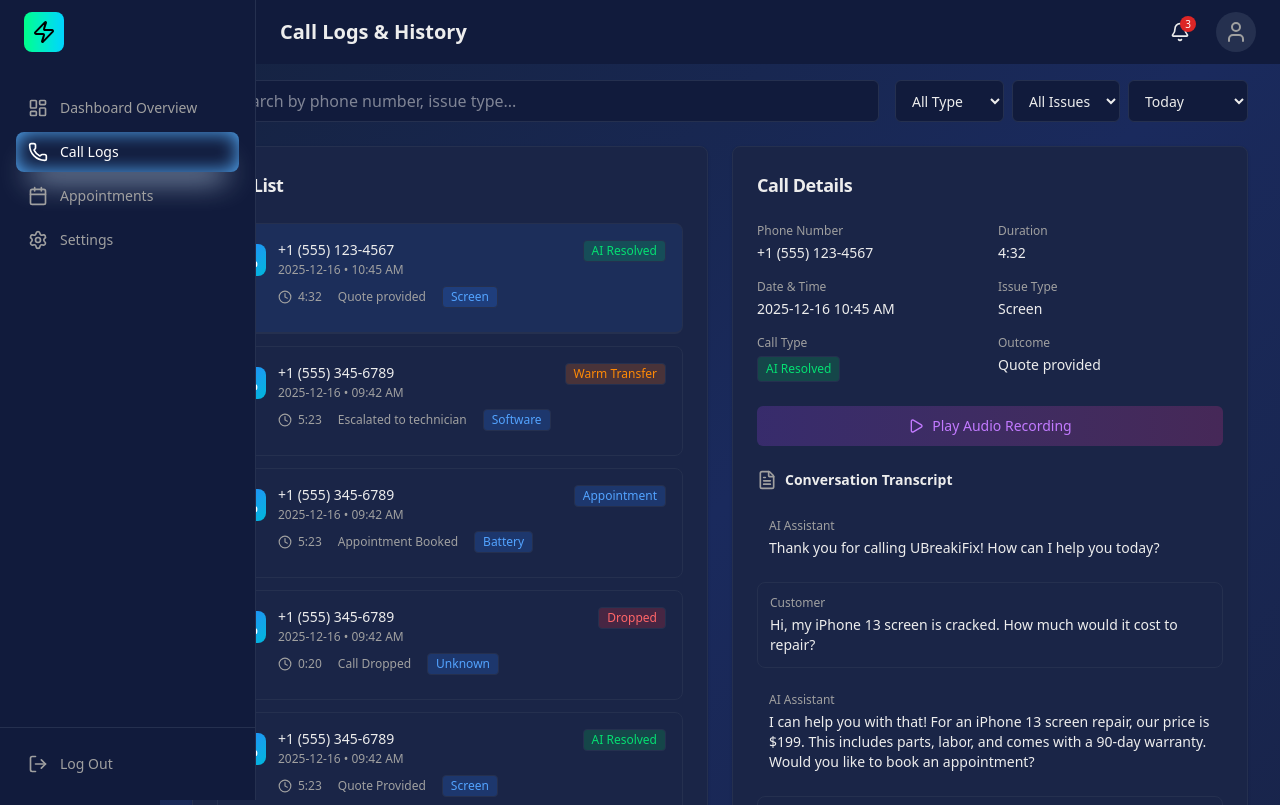
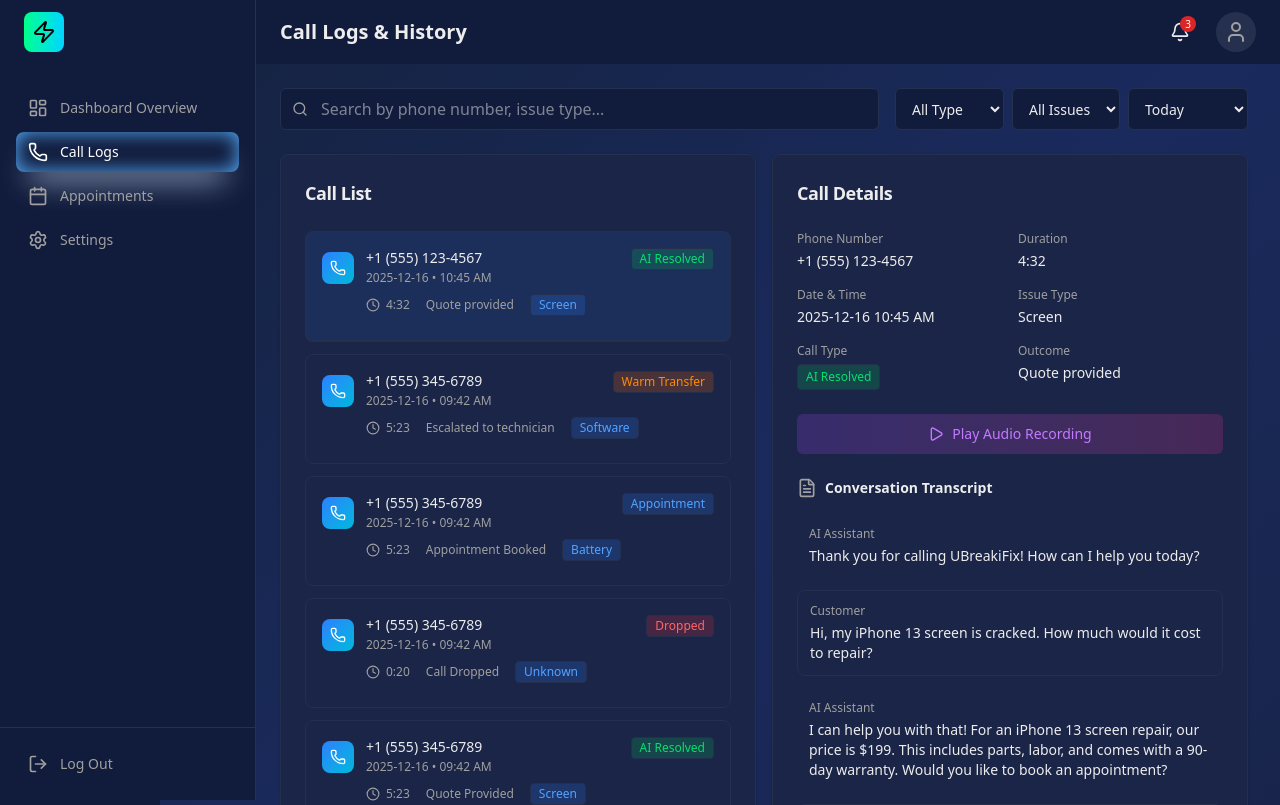
Before and after one commit to tushu003/dashboard-bd, a Next.js app: page /call-logs in a window 1280 px wide. Shown: the top 805 px of the page. Built offline with nearby package versions, Linux system fonts and the light colour scheme.

Commit message:
updatede

```diff
--- a/app/(dashboard)/appointments/page.tsx
+++ b/app/(dashboard)/appointments/page.tsx
@@ -50,8 +50,8 @@ export default function AppointmentsPage() {
     <div className="flex min-h-screen flex-col overflow-x-hidden w-full">
       <Navbar title="Appointments" onMenuClick={open} />
 
-      <div className="flex-1 overflow-y-auto overflow-x-hidden w-full pt-20 p-3 sm:p-4 md:p-6 lg:p-8">
-        <div className="mx-auto w-full max-w-7xl min-w-0 space-y-4 sm:space-y-5 md:space-y-6">
+      <div className="flex-1 lg:mt-2 overflow-y-auto overflow-x-hidden w-full pt-20 p-3 sm:p-4 md:p-6 lg:p-8">
+        <div className="mx-auto lg:ml-22 max-w-8xl min-w-0 space-y-4 sm:space-y-5 md:space-y-6">
           {/* Summary Cards */}
           <div className="min-w-0 w-full">
             <SummaryCards />
--- a/app/(dashboard)/call-logs/page.tsx
+++ b/app/(dashboard)/call-logs/page.tsx
@@ -104,13 +104,13 @@ export default function CallLogsPage() {
     <div className="flex min-h-screen flex-col">
       <Navbar title="Call Logs & History" onMenuClick={open} />
 
-      <div className="flex-1 overflow-hidden pt-20 p-4 md:p-6 lg:p-8">
-        <div className="mx-auto max-w-7xl h-full flex flex-col">
+      <div className="flex-1 mt-2 overflow-hidden pt-20 p-4 md:p-6 lg:p-8">
+        <div className="mx-auto lg:ml-22 max-w-8xl h-full flex flex-col">
           {/* Search and Filters */}
           <SearchFilters searchQuery={searchQuery} onSearchChange={setSearchQuery} />
 
           {/* Main Content */}
-          <div className="flex-1 grid grid-cols-1 lg:grid-cols-2 gap-6 min-h-0">
+          <div className="flex-1 grid grid-cols-1 lg:grid-cols-2 gap-4 min-h-0">
             {/* Call List */}
             <div className="min-h-0 flex flex-col">
               <CallList
--- a/app/(dashboard)/page.tsx
+++ b/app/(dashboard)/page.tsx
@@ -14,8 +14,8 @@ export default function DashboardPage() {
     <div className="flex min-h-screen flex-col">
       <Navbar title="Dashboard Overview" onMenuClick={open} />
 
-      <div className="flex-1 overflow-y-auto pt-20 p-4 md:p-6 lg:p-8">
-        <div className="mx-auto max-w-7xl space-y-6">
+      <div className="flex-1 mt-2 overflow-y-auto pt-20 p-4 md:p-6 lg:p-8">
+        <div className="mx-auto lg:ml-22 max-w-8xl space-y-6">
           {/* KPI Cards */}
           <KPIGrid />
 
```
